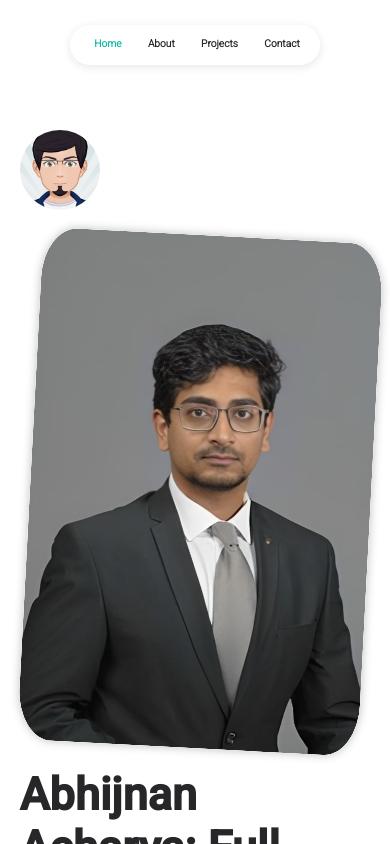
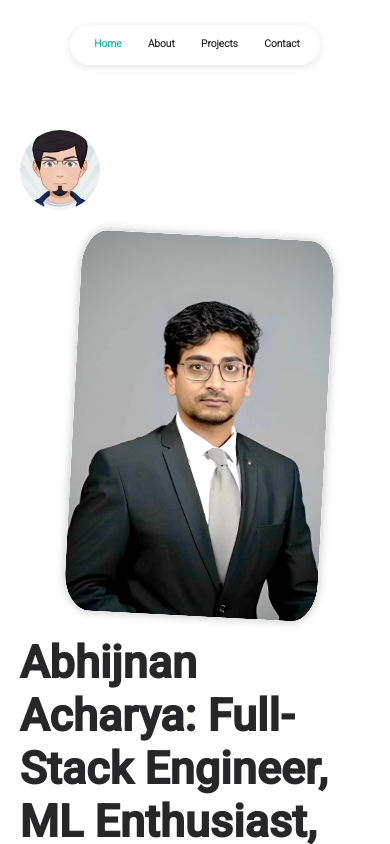
Before and after one commit to abhijnanacharya/Portfolio_AbhijnanA, a React (Create React App) app: page / in a window 390 px wide. Shown: the top 844 px of the page. Built offline with nearby package versions, Linux system fonts and the light colour scheme.

Commit message:
Image sizing fix for mobile screens

```diff
--- a/src/pages/styles/homepage.css
+++ b/src/pages/styles/homepage.css
@@ -36,12 +36,17 @@
 	align-items: center;
 	transform: rotate(3deg);
 }
+@media only screen and (max-width: 767px) {
+	.homepage-first-area-right-side {
+		max-width: 75%;
+	}
+}
 .homepage-first-area-right-side:hover {
 	cursor: pointer;
 	transform: rotate(-1deg) !important;
 }
 .homepage-image-container {
-	max-width: 100%; /* Set max-width to 100% to make it responsive */
+	max-width: 100%;
 	overflow: hidden;
 	border-radius: 10%;
 	box-shadow: 0 0 10px rgba(0, 0, 0, 0.25);
@@ -66,41 +71,6 @@
 	object-fit: cover;
 	object-position: center bottom;
 }
-/* .homepage-image-container {
-	width: 370px;
-	height: 370px;
-
-	max-width: 370px;
-	overflow: hidden;
-
-	width: 370px;
-	height: 370px;
-	overflow: hidden;
-	border-radius: 10%;
-	box-shadow: 0 0 10px rgba(0, 0, 0, 0.25);
-}
-
-.homepage-image-wrapper {
-	display: flex;
-	overflow: hidden;
-	border-radius: 10%;
-	transform: rotate(3deg);
-
-	display: flex;
-	border-radius: inherit;
-	overflow: hidden;
-}
-
-.homepage-image-wrapper img {
-	width: 100%;
-	height: auto;
-
-	width: 100%;
-	height: auto;
-	border-radius: inherit;
-	object-fit: cover;
-	object-position: center bottom;
-} */
 
 .homepage-socials {
 	display: flex;
@@ -170,7 +140,6 @@
 	}
 
 	.homepage-first-area-right-side {
-		/* width: 100%;*/
 		order: 1;
 		transform: rotate(3deg);
 	}
```
Also changed, not shown: public/homepage.jpg.
